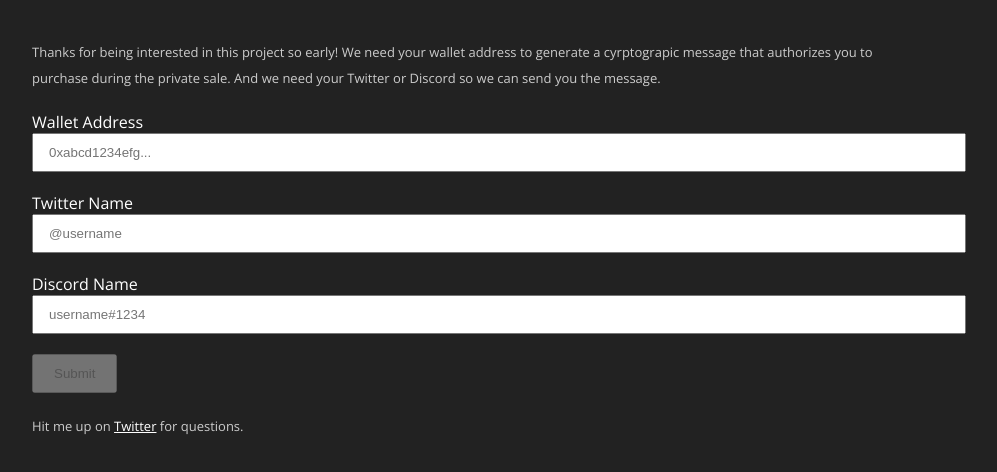
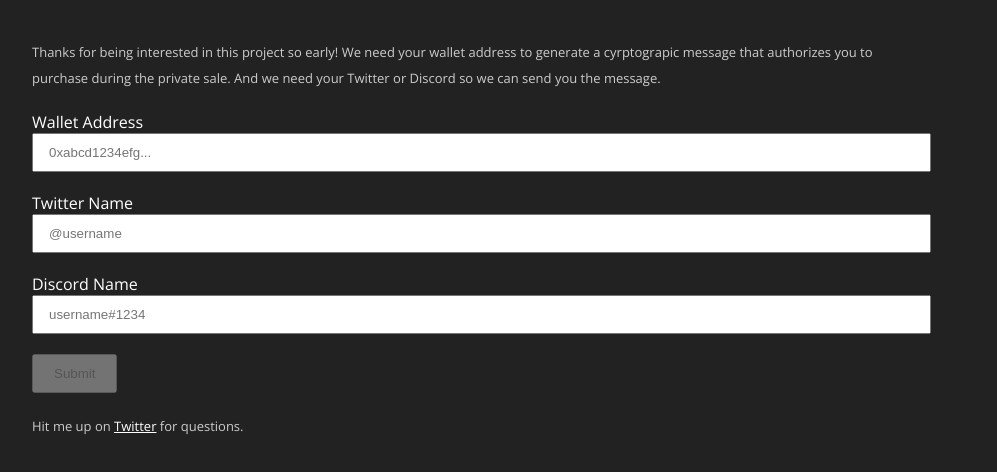
Before and after one commit to badbabybearbots/badbabybearbots.github.io, a plain HTML site: page docs/get-whitelisted.html in a window 1280 px wide. Shown: the part 148-620 px from the top of the page, without its empty margins (158-1155 px from the left). Drawn offline with nearby package versions, Linux system fonts and the light colour scheme.

Commit message:
form style fix

```diff
--- a/docs/styles/get-whitelisted.css
+++ b/docs/styles/get-whitelisted.css
@@ -8,7 +8,7 @@ label {
 
 .body form .input-text {
   padding: 10px 15px;
-  width: 100%;
+  width: calc(100% - 35px);
 }
 
 .body form button {
```
